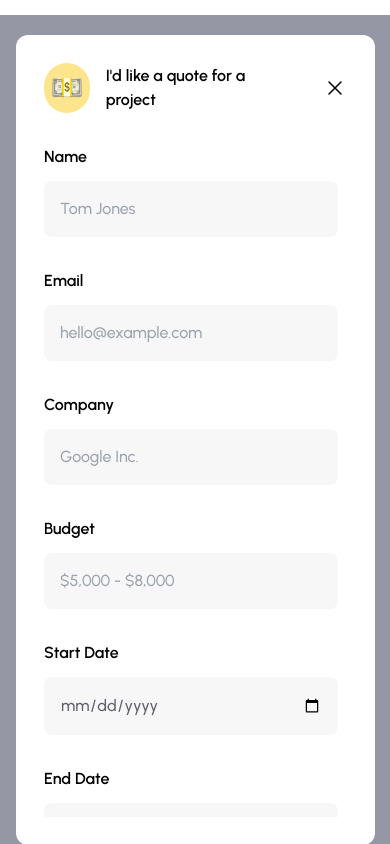
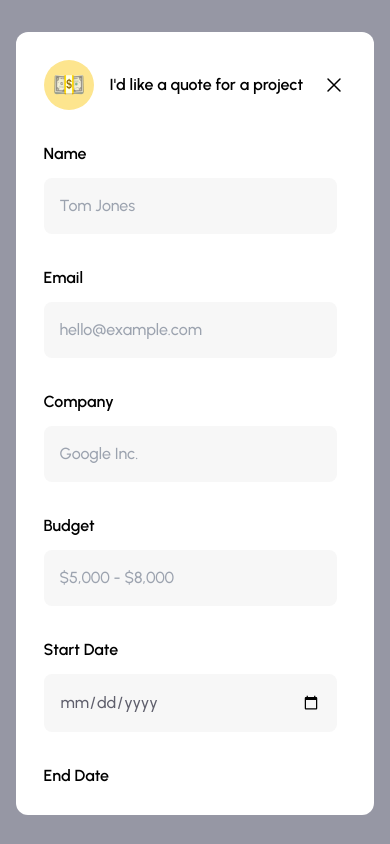
Before and after one commit to Azeezat87/Devl-portfolio, a Next.js app: page / in a window 390 px wide. Both pictures are taken after a click on the button 53 px from the left and 422 px from the top of the page. Built offline with nearby package versions, Linux system fonts and the light colour scheme.

Commit message:
responsiveness updated

```diff
--- /dev/null
+++ b/components/button.js
@@ -0,0 +1,118 @@
+import Image from 'next/image'
+import Link from 'next/link'
+import { useState } from 'react'
+
+export default function Button(props) {
+ const [navbar, setNavbar] = useState(false)
+
+ return (
+  <div className='fixed top-8 left-8 z-10'>
+       <button
+         onClick={() => setNavbar((prev) => !prev)}
+         className='absolute z-10'
+       >
+         <span
+           style={{ backgroundColor: props.theme }}
+           className={
+             'flex items-center justify-center rounded-[50%] w-[61px] h-[61px] md:w-[50px] md:h-[50px]'
+           }
+         >
+           <Image
+             priority
+             src='/images/burger.png'
+             className='mr-0.5 brightness-100 contrast-125 h-10 w-10 md:h-8 md:w-8'
+             height='0'
+             width='0'
+             sizes='100vh'
+             alt='project'
+           />
+         </span>
+       </button>
+
+       <div
+         className={[
+           'absolute p-[30px] bg-white rounded-2xl md:p-6 whitespace-nowrap',
+           'overflow-hidden transition-all duration-100',
+           navbar
+             ? 'h-[520px] w-[340px] -mt-6 -ml-7 rounded-[10px] md:h-[450px] md:-mt-4 md:-ml-5'
+             : 'h-[50px] w-[50px] rounded-[56px]',
+         ].join(' ')}
+       >
+         <div className='h-[520px] w-[352px] overflow-hidden mt-8'>
+           <span className='text-[#2e304b] text-[24px] font-semibold absolute top-[38px] right-24 md:left-20 md:top-5'>
+             <p>Burger menu</p>
+           </span>
+           <div className='mt-14 md:mt-8'>
+             <ul>
+               <li className='mb-8 md:mb-5'>
+                 <h4
+                   onClick={() => setNavbar(false)}
+                   className='text-[#2e304b] text-[18px] font-semibold'
+                 >
+                   <Link href='#about'>About</Link>
+                 </h4>
+                 <p className='text-[#6b6c7b] text-[16px] font-medium'>
+                   Delicately tender with a slice of cheese.
+                 </p>
+               </li>
+               <li className='mb-8 md:mb-5'>
+                 <h4
+                   onClick={() => setNavbar(false)}
+                   className='text-[#2e304b] text-[18px] font-semibold'
+                 >
+                   <Link href='#client'>Clients</Link>
+                 </h4>
+                 <p className='text-[#6b6c7b] text-[16px] font-medium'>
+                   Our great selection from the best in town.
+                 </p>
+               </li>
+               <li className='mb-8 md:mb-5'>
+                 <h4
+                   onClick={() => setNavbar(false)}
+                   className='text-[#2e304b] text-[18px] font-semibold'
+                 >
+                   <Link href='#project'>Projects</Link>
+                 </h4>
+                 <p className='text-[#6b6c7b] text-[16px] font-medium'>
+                   Served on a bed of frontend tech.
+                 </p>
+               </li>
+               <li className='mb-10 md:mb-8'>
+                 <h4
+                   onClick={() => setNavbar(false)}
+                   className='text-[#2e304b] text-[18px] font-semibold'
+                 >
+                   <Link href='#contact'>Contact</Link>
+                 </h4>
+                 <p className='text-[#6b6c7b] text-[16px] font-medium'>
+                   A superb choice to finish the day
+                 </p>
+               </li>
+             </ul>
+
+             <ul className='flex gap-2'>
+               <li>
+                 <button
+                   onClick={() => props.setTheme(props.colors.red)}
+                   className='h-5 w-5 rounded-full bg-[#fd8e8e]'
+                 ></button>
+               </li>
+               <li>
+                 <button
+                   onClick={() => props.setTheme(props.colors.amber)}
+                   className='h-5 w-5 rounded-full bg-[#fde58e]'
+                 ></button>
+               </li>
+               <li>
+                 <button
+                   onClick={() => props.setTheme(props.colors.green)}
+                   className='h-5 w-5 rounded-full bg-[#8efdb0]'
+                 ></button>
+               </li>
+             </ul>
+           </div>
+         </div>
+   </div>
+   </div>
+   );
+};
--- a/components/client.js
+++ b/components/client.js
@@ -15,7 +15,6 @@ const id = () => Math.random().toString(36);
 // ];
 
 export default function Client() {
-
 
 
   return (
--- a/components/contact.js
+++ b/components/contact.js
@@ -1,6 +1,14 @@
 import Image from 'next/image'
 import Form from '../components/form'
 import {useState} from 'react'
+
+const ModalLayout = ({children}) => (
+          <section className='fixed inset-0 flex justify-center md:mb-7 z-50'>
+            <div className='h-[90%] w-[600px] p-8 bg-white rounded-lg mt-8 z-50 overflow-hidden flex flex-col md:h-[96%] md:w-[92%] md:left-4 md:-top-3 md:rounded-xl md:p-7'>
+             {children}
+            </div>
+          </section>
+)
 
 export default function Contact() {
   // const [booking, setBooking] = useState(false);
@@ -9,10 +17,11 @@ export default function Contact() {
   const [contact, setContact] = useState("")
 
   return (
+    <>
       <section
         id='contact'
         style={{ backgroundColor: contact ? 'rgba(46,48,75,.5)' : '#f1f1f1' }}
-      className='sticky-section bg-[#f1f1f1] p-14 md:w-full md:px-7'
+        className='sticky-section bg-[#f1f1f1] p-14 md:w-full md:px-7 md:pt-[100px]'
       >
         <div className='mb-8'>
           <h1 className='text-[32px] font-semibold text-[#2e304b] md:text-[24px] md:font-bold md:text-black'>
@@ -24,12 +33,12 @@ export default function Contact() {
             Don&apos;t be shy!
           </h3>
           <p className='text-[#6b6c7b] font-semibold md:font-bold'>
-          If you have a project in mind or would like to make an enquiry simply
-          select one of the following options.
+            If you have a project in mind or would like to make an enquiry
+            simply select one of the following options.
           </p>
         </div>
 
-      <div>
+        <section>
           <div className='flex items-center mb-8'>
             <button
               onClick={() => setContact('booking')}
@@ -49,44 +58,6 @@ export default function Contact() {
               I&apos;d like to book you in
             </p>
           </div>
-
-        {contact === 'booking' && (
-          <div className='h-[90%] min-w-7xl absolute top-0 -left-72 p-8 bg-white rounded-lg mt-8 z-10 overflow-hidden flex flex-col md:h-[96%] md:w-[92%] md:left-4 md:-top-3 md:rounded-xl md:p-7'>
-            <div className='flex items-center mb-8 z-10'>
-              <span className='bg-[#fd8e8e] h-[60px] w-[60px] rounded-full flex items-center justify-center mr-8 md:h-[50px] md:w-[50px] md:mr-4'>
-                <Image
-                  priority
-                  src='/images/emoji.png'
-                  className='brightness-110 contrast-100 h-[40px] w-[40px] md:h-[30px] md:w-[30px]'
-                  height='0'
-                  width='0'
-                  sizes='100vw'
-                  alt=''
-                />
-              </span>
-              <p className='text-lg text-[#2e304b] font-semibold md:text-black md:mr-16'>
-                I&apos;d like to book you in
-              </p>
-              <button onClick={() => setContact('')}>
-                <svg
-                  xmlns='http://www.w3.org/2000/svg'
-                  fill='none'
-                  viewBox='0 0 24 24'
-                  stroke-width='1.5'
-                  stroke='currentColor'
-                  class='w-6 h-6 ml-60 md:ml-0'
-                >
-                  <path
-                    stroke-linecap='round'
-                    stroke-linejoin='round'
-                    d='M6 18L18 6M6 6l12 12'
-                  />
-                </svg>
-              </button>
-            </div>
-            <Form type={contact} />
-          </div>
-        )}
 
           <div className='flex items-center mb-8'>
             <button
@@ -108,44 +79,6 @@ export default function Contact() {
             </p>
           </div>
 
-        {contact === 'quote' && (
-          <div className='h-[90%] min-w-7xl absolute top-0 -left-72 p-8 bg-white rounded-lg mt-8 z-10 overflow-hidden flex flex-col md:h-[96%] md:w-[92%] md:left-4 md:-top-3 md:rounded-xl md:p-7'>
-            <div className='flex items-center mb-8 z-10'>
-              <span className='bg-[#fde58e] h-[60px] w-[60px] rounded-full flex items-center justify-center mr-8 md:h-[50px] md:w-[50px] md:mr-4'>
-                <Image
-                  priority
-                  src='/images/emoji2.png'
-                  className='brightness-110 contrast-100 h-[40px] w-[40px] md:h-[30px] md:w-[30px]'
-                  height='0'
-                  width='0'
-                  sizes='100vw'
-                  alt=''
-                />
-              </span>
-              <p className='text-lg text-[#2e304b] font-semibold md:text-black md:text-base md:mr-10'>
-                I&apos;d like a quote for a project
-              </p>
-              <button onClick={() => setContact('')}>
-                <svg
-                  xmlns='http://www.w3.org/2000/svg'
-                  fill='none'
-                  viewBox='0 0 24 24'
-                  stroke-width='1.5'
-                  stroke='currentColor'
-                  class='w-6 h-6 ml-60 md:ml-0'
-                >
-                  <path
-                    stroke-linecap='round'
-                    stroke-linejoin='round'
-                    d='M6 18L18 6M6 6l12 12'
-                  />
-                </svg>
-              </button>
-            </div>
-            <Form type={contact} />
-          </div>
-        )}
-
           <div className='flex items-center'>
             <button
               onClick={() => setContact('hello')}
@@ -165,14 +98,16 @@ export default function Contact() {
               I&apos;d just like to say hello
             </p>
           </div>
+        </section>
+      </section>
 
-        {contact === 'hello' && (
-          <div className='h-[90%] min-w-7xl absolute top-0 -left-72 p-8 bg-white rounded-lg mt-8 z-10 overflow-hidden flex flex-col md:h-[96%] md:w-[92%] md:left-4 md:-top-3 md:rounded-xl md:p-7'>
+      {contact === 'booking' && (
+        <ModalLayout>
           <div className='flex items-center mb-8 z-10'>
-              <span className='bg-[#8efdb0] h-[60px] w-[60px] rounded-full flex items-center justify-center mr-8 md:h-[50px] md:w-[50px] md:mr-4'>
+            <span className='bg-[#fd8e8e] h-[60px] w-[60px] rounded-full flex items-center justify-center mr-8 md:h-[50px] md:w-[50px] md:mr-4 flex-shrink-0'>
               <Image
                 priority
-                  src='/images/emoji3.png'
+                src='/images/emoji.png'
                 className='brightness-110 contrast-100 h-[40px] w-[40px] md:h-[30px] md:w-[30px]'
                 height='0'
                 width='0'
@@ -180,10 +115,10 @@ export default function Contact() {
                 alt=''
               />
             </span>
-              <p className='text-lg text-[#2e304b] font-semibold md:text-black md:mr-16 md:text-base'>
-                I&apos;d just like to say hello
+            <p className='text-lg text-[#2e304b] font-semibold md:text-black '>
+              I&apos;d like to book you in
             </p>
-              <button onClick={() => setContact('')}>
+            <button onClick={() => setContact('')} className='md:ml-auto'>
               <svg
                 xmlns='http://www.w3.org/2000/svg'
                 fill='none'
@@ -201,9 +136,84 @@ export default function Contact() {
             </button>
           </div>
           <Form type={contact} />
+        </ModalLayout>
+      )}
+
+      {contact === 'quote' && (
+        <ModalLayout>
+          <div className='flex items-center mb-8 z-10'>
+            <span className='bg-[#fde58e] h-[60px] w-[60px] rounded-full flex items-center justify-center mr-8 md:h-[50px] md:w-[50px] md:mr-4 flex-shrink-0'>
+              <Image
+                priority
+                src='/images/emoji2.png'
+                className='brightness-110 contrast-100 h-[40px] w-[40px] md:h-[30px] md:w-[30px]'
+                height='0'
+                width='0'
+                sizes='100vw'
+                alt=''
+              />
+            </span>
+            <p className='text-lg text-[#2e304b] font-semibold md:text-black md:text-base'>
+              I&apos;d like a quote for a project
+            </p>
+            <button onClick={() => setContact('')} className='md:ml-auto'>
+              <svg
+                xmlns='http://www.w3.org/2000/svg'
+                fill='none'
+                viewBox='0 0 24 24'
+                stroke-width='1.5'
+                stroke='currentColor'
+                class='w-6 h-6 ml-60 md:ml-0'
+              >
+                <path
+                  stroke-linecap='round'
+                  stroke-linejoin='round'
+                  d='M6 18L18 6M6 6l12 12'
+                />
+              </svg>
+            </button>
           </div>
+          <Form type={contact} />
+        </ModalLayout>
       )}
+
+      {contact === 'hello' && (
+        <ModalLayout>
+          <div className='flex items-center mb-8 z-10'>
+            <span className='bg-[#8efdb0] h-[60px] w-[60px] rounded-full flex items-center justify-center mr-8 md:h-[50px] md:w-[50px] md:mr-4 flex-shrink-0'>
+              <Image
+                priority
+                src='/images/emoji3.png'
+                className='brightness-110 contrast-100 h-[40px] w-[40px] md:h-[30px] md:w-[30px]'
+                height='0'
+                width='0'
+                sizes='100vw'
+                alt=''
+              />
+            </span>
+            <p className='text-lg text-[#2e304b] font-semibold md:text-black  md:text-base'>
+              I&apos;d just like to say hello
+            </p>
+            <button onClick={() => setContact('')} className='md:ml-auto'>
+              <svg
+                xmlns='http://www.w3.org/2000/svg'
+                fill='none'
+                viewBox='0 0 24 24'
+                stroke-width='1.5'
+                stroke='currentColor'
+                class='w-6 h-6 ml-60 md:ml-0'
+              >
+                <path
+                  stroke-linecap='round'
+                  stroke-linejoin='round'
+                  d='M6 18L18 6M6 6l12 12'
+                />
+              </svg>
+            </button>
           </div>
-    </section>
+          <Form type={contact} />
+        </ModalLayout>
+      )}
+    </>
   );
 }
--- a/components/project.js
+++ b/components/project.js
@@ -4,9 +4,9 @@ import Image from 'next/image'
 export default function Project() {
   return (
     <section id='project' className='sticky-section bg-white md:w-full'>
-      <div className='p-14'>
-        <h1 className='text-[32px] font-semibold text-[#2e304b]'>Projects</h1>
-        <p className='text-[#6b6c7b] font-semibold'>
+      <div className='p-14 md:pl-8 pt-[100px]'>
+        <h1 className='text-[32px] font-semibold text-[#2e304b] md:text-[24px] md:font-bold'>Projects</h1>
+        <p className='text-[#6b6c7b] font-semibold md:text-black md:mt-1'>
           Swipe or drap below to see a small selection of projects I&apos;ve worked on.
         </p>
       </div>
--- a/components/right.js
+++ b/components/right.js
@@ -1,6 +1,5 @@
 import Link from 'next/link'
 import {useState} from 'react'
-import Image from 'next/image'
 import { config } from '../utils/config'
 
 // const Lists = ({text, onClick, href}) => {
@@ -17,122 +16,23 @@ import { config } from '../utils/config'
 //      </li>
 // }
 
+const Links = ({href, text}) => (
+  <Link
+      href={href}
+      target='_blank'
+      rel='noopener noreferrer'
+      className='text-white underline underline-offset-1'
+  >
+  {text}
+  </Link>
+)
+
 export default function Right(props) {
-  const [navbar, setNavbar] = useState(false)
-
 
  return (
    <section className='fixed h-screen w-1/2 bg-[#2e304b] text-[#fd8e8e] flex flex-col items-start p-[30px] md:w-screen md:sticky md:top-0 md:p-0'>
-     <div className='relative z-[1000]'>
-       <button
-         onClick={() => setNavbar((prev) => !prev)}
-         className='absolute top-5 left-8 md:top-[30px] z-10'
-       >
-         <span
-           style={{ backgroundColor: props.theme }}
-           className={
-             'flex items-center justify-center rounded-[50%] w-[61px] h-[61px] md:w-[50px] md:h-[50px]'
-           }
-         >
-           <Image
-             priority
-             src='/images/burger.png'
-             className='mr-0.5 brightness-100 contrast-125 h-10 w-10 md:h-8 md:w-8'
-             height='0'
-             width='0'
-             sizes='100vh'
-             alt='project'
-           />
-         </span>
-       </button>
-
-       <div
-         className={[
-           'absolute top-5 left-8 p-[30px] bg-white rounded-2xl md:top-[30px] md:p-6',
-           'overflow-hidden transition-all duration-300',
-           navbar
-             ? 'h-[520px] w-[352px] -mt-6 -ml-7 rounded-[10px] md:-mt-3 md:-ml-4'
-             : 'h-[50px] w-[50px] rounded-[56px]',
-         ].join(' ')}
-       >
-         <div className='h-[520px] w-[352px] overflow-hidden mt-8'>
-           <span className='text-[#2e304b] text-[24px] font-semibold absolute top-[38px] right-24 md:left-20 md:top-5'>
-             <p>Burger menu</p>
-           </span>
-           <div className='mt-14 md:mt-8'>
-             <ul>
-               <li className='mb-8 md:mb-5'>
-                 <h4
-                   onClick={() => setNavbar(false)}
-                   className='text-[#2e304b] text-[18px] font-semibold'
-                 >
-                   <Link href='#about'>About</Link>
-                 </h4>
-                 <p className='text-[#6b6c7b] text-[16px] font-medium'>
-                   Delicately tender with a slice of cheese.
-                 </p>
-               </li>
-               <li className='mb-8 md:mb-5'>
-                 <h4
-                   onClick={() => setNavbar(false)}
-                   className='text-[#2e304b] text-[18px] font-semibold'
-                 >
-                   <Link href='#client'>Clients</Link>
-                 </h4>
-                 <p className='text-[#6b6c7b] text-[16px] font-medium'>
-                   Our great selection from the best in town.
-                 </p>
-               </li>
-               <li className='mb-8 md:mb-5'>
-                 <h4
-                   onClick={() => setNavbar(false)}
-                   className='text-[#2e304b] text-[18px] font-semibold'
-                 >
-                   <Link href='#project'>Projects</Link>
-                 </h4>
-                 <p className='text-[#6b6c7b] text-[16px] font-medium'>
-                   Served on a bed of frontend tech.
-                 </p>
-               </li>
-               <li className='mb-10 md:mb-8'>
-                 <h4
-                   onClick={() => setNavbar(false)}
-                   className='text-[#2e304b] text-[18px] font-semibold'
-                 >
-                   <Link href='#contact'>Contact</Link>
-                 </h4>
-                 <p className='text-[#6b6c7b] text-[16px] font-medium'>
-                   A superb choice to finish the day
-                 </p>
-               </li>
-             </ul>
-
-             <ul className='flex gap-2'>
-               <li>
-                 <button
-                   onClick={() => props.setTheme(props.colors.red)}
-                   className='h-5 w-5 rounded-full bg-[#fd8e8e]'
-                 ></button>
-               </li>
-               <li>
-                 <button
-                   onClick={() => props.setTheme(props.colors.amber)}
-                   className='h-5 w-5 rounded-full bg-[#fde58e]'
-                 ></button>
-               </li>
-               <li>
-                 <button
-                   onClick={() => props.setTheme(props.colors.green)}
-                   className='h-5 w-5 rounded-full bg-[#8efdb0]'
-                 ></button>
-               </li>
-             </ul>
-           </div>
-         </div>
-       </div>
-
-       <div className='mt-[130px] ml-8 md:mt-80 '>
-         <div style={{ color: props.theme }}>
+     <div className='flex ml-8 flex-col md:pt-20 h-full md:pb-6'>
+         <div style={{ color: props.theme }} className='my-auto'>
            <div className='mb-6 md:mb-8 '>
              <h1 className='text-5xl font-semibold leading-tight md:text-3xl md:leading-normal md:w-[88%]'>
                Hello. I’m a freelance user interface developer
@@ -146,7 +46,7 @@ export default function Right(props) {
            <div
              style={{ borderColor: props.theme, '--bg-color': props.theme }}
              id='let-work'
-             className='border-2 rounded-full w-[217px] py-[14px] px-[28px] flex justify-center mb-10 hover:text-black whitespace-nowrap md:py-[12px] md:px-[20px] md:mb-64'
+             className='border-2 rounded-full w-[217px] py-[14px] px-[28px] flex justify-center mb-10 hover:text-black whitespace-nowrap'
            >
              <Link href='#contact'>
                <p className='text-lg font-semibold md:text-base'>
@@ -159,44 +59,34 @@ export default function Right(props) {
          <div className='text-[#b5b6bd] text-sm font-semibold'>
            <p>
              Find me at{' '}
-             <Link
+             <Links
                href={config.rightPage_twitter}
-               target='_blank'
-               rel='noopener noreferrer'
-               className='text-white underline underline-offset-1'
-             >
-               Twitter
-             </Link>
+               text='Twitter'
+             />
              ,{' '}
-             <Link
+             <Links
                href={config.rightPage_github}
-               target='_blank'
-               rel='noopener noreferrer'
-               className='text-white underline underline-offset-1'
-             >
-               GitHub
-             </Link>{' '}
+               text='GitHub'
+             />
+             {' '}
              and{' '}
-             <Link
+             <Links
                href={config.rightPage_linkedin}
-               target='_blank'
-               rel='noopener noreferrer'
-               className='text-white underline underline-offset-1'
-             >
-               LinkedIn
-             </Link>
+               text='LinkedIn'
+             />
              .
            </p>
            <p>
-             Download{' '}
-             <Link href={config.rightPage_resume} className='text-white underline underline-offset-1'>
-               my resume
-             </Link>{' '}
-             (PDF 296kb)
+           Download{' '}
+           <Links
+               href={config.rightPage_resume}
+               text='my resume'
+             />
+           {' '}
+             (PDF 80kb)
            </p>
          </div>
        </div>
-     </div>
    </section>
  );
 }
--- a/pages/_app.js
+++ b/pages/_app.js
@@ -1,3 +1,4 @@
+import '../styles/fonts.css'
 import '../styles/globals.css'
 
 export default function App({ Component, pageProps }) {
--- a/pages/index.js
+++ b/pages/index.js
@@ -1,11 +1,13 @@
 import Head from 'next/head';
+import Button from '../components/button'
 import Right from '../components/right'
 import Picture from '../components/picture'
 import About from '../components/about'
 import Client from '../components/client'
 import Project from '../components/project'
 import Contact from '../components/contact'
-import {useState} from 'react'
+import { useState } from 'react'
+
 
 const colors = {
   red: '#fd8e8e',
@@ -15,17 +17,19 @@ const colors = {
 
 export default function Home() {
   const [theme, setTheme] = useState(colors.red);
+
+
   return (
     <>
       <div className='h-screen overflow-hidden'>
         <main className='h-screen overflow-y-auto w-screen scroll-smooth'>
-          <Right theme={theme} setTheme={setTheme} colors={colors} />
-          <Picture theme={theme} colors={colors}/>
+          <Button theme={theme} setTheme={setTheme} colors={colors} />
+          <Right theme={theme} setTheme={setTheme} />
+          <Picture theme={theme} colors={colors} />
           <About />
           <Client />
           <Project />
           <Contact />
-
         </main>
       </div>
     </>
--- /dev/null
+++ b/styles/fonts.css
@@ -0,0 +1,5 @@
+@import url('https://fonts.googleapis.com/css2?family=Urbanist:wght@400;500;600;700;800;900&display=swap');
+
+@import url('https://fonts.googleapis.com/css2?family=Outfit:wght@400;500;600;700;800;900&display=swap');
+
+@import url('https://fonts.googleapis.com/css2?family=Poppins:wght@400;500;600;700;800;900&display=swap');
--- a/styles/globals.css
+++ b/styles/globals.css
@@ -1,10 +1,3 @@
-@import url('https://fonts.googleapis.com/css2?family=Urbanist:wght@400;500;600;700;800;900&display=swap');
-
-@import url('https://fonts.googleapis.com/css2?family=Outfit:wght@400;500;600;700;800;900&display=swap');
-
-@import url('https://fonts.googleapis.com/css2?family=Poppins:wght@400;500;600;700;800;900&display=swap');
-
-
 @tailwind base;
 @tailwind components;
 @tailwind utilities;
@@ -47,3 +40,8 @@ body {
 #wrapper{
  overflow: hidden;
 }
+
+.debug-css,
+.debug-css * {
+  border: 1px solid red !important;
+}
--- a/utils/config.js
+++ b/utils/config.js
@@ -2,7 +2,7 @@ export const config = {
   rightPage_twitter: 'https://twitter.com',
   rightPage_github: 'https://github.com',
   rightPage_linkedin: 'https://www.linkedin.com',
-  rightPage_resume: '#',
+  rightPage_resume: '/files/Azeezat-CV.pdf',
   picture_page: '/images/ibrahim.jpg',
   aboutMe_h3: `I enjoy working closely with    design teams to faithfully translate their
          designs right down to the last pixel. Daily, you&apos;ll find me using
```
Also changed, not shown: 1 other file (tests, documents, lock files or other folders). Lines whose indentation alone changed are shown as unchanged.
